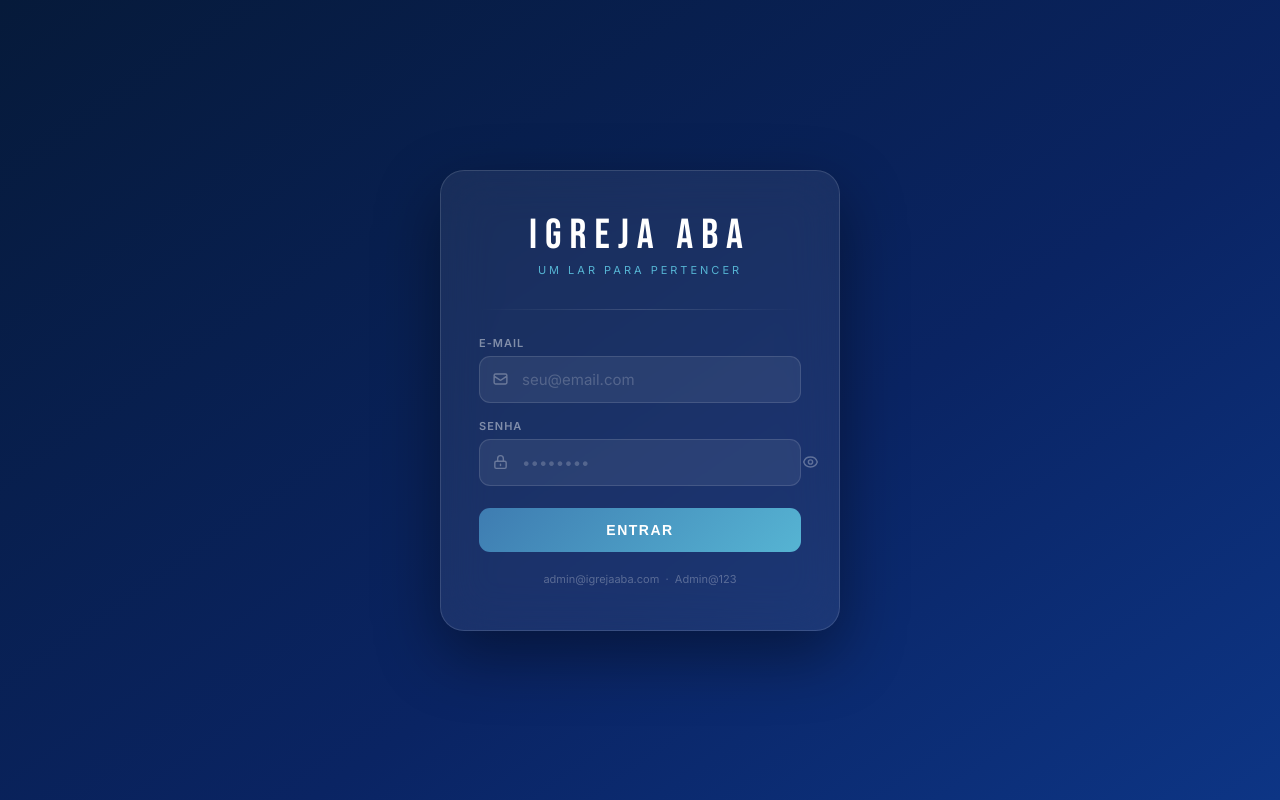
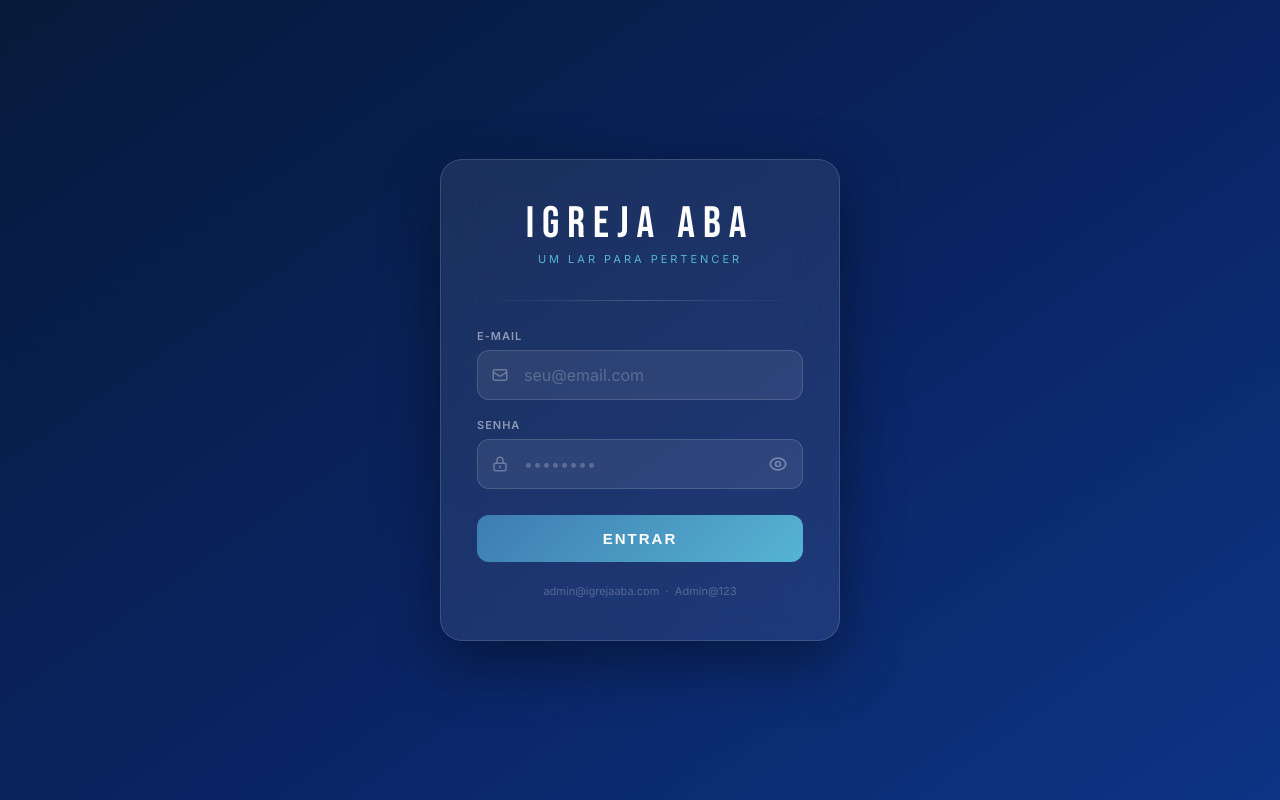
Before and after one commit to Savedrr/igreja-aba-v3, a Flask app: page / in a window 1280 px wide. Run offline with Flask 3, Linux system fonts and the light colour scheme; some libraries are stand-ins or nearby versions.

Commit message:
Corrige PostgreSQL

```diff
--- a/app.py
+++ b/app.py
@@ -69,14 +69,20 @@ class _PGConnWrapper:
     def __init__(self, conn):
         self._conn = conn
     def execute(self, sql, params=None):
+        # Converte ? para %s (PostgreSQL não aceita ?)
+        pg_sql = sql.replace("?", "%s")
         cur = self._conn.cursor()
         if params:
-            cur.execute(sql, params)
+            cur.execute(pg_sql, params)
         else:
-            cur.execute(sql)
-        # Se foi INSERT, tenta pegar lastrowid
-        wrapper = type('_R', (), {'lastrowid': None, 'fetchone': cur.fetchone, 'fetchall': cur.fetchall})()
-        if sql.strip().upper().startswith('INSERT'):
+            cur.execute(pg_sql)
+        # Se foi INSERT, tenta pegar lastrowid via lastval()
+        wrapper = type('_R', (), {
+            'lastrowid': None,
+            'fetchone': cur.fetchone,
+            'fetchall': cur.fetchall
+        })()
+        if pg_sql.strip().upper().startswith('INSERT'):
             try:
                 cur2 = self._conn.cursor()
                 cur2.execute("SELECT lastval()")
--- a/templates/index.html
+++ b/templates/index.html
@@ -2,104 +2,343 @@
 <html lang="pt-BR">
 <head>
 <meta charset="UTF-8">
-<meta name="viewport" content="width=device-width,initial-scale=1.0,maximum-scale=1.0">
+<meta name="viewport" content="width=device-width,initial-scale=1.0,maximum-scale=1.0,user-scalable=no">
 <title>Igreja ABA</title>
 <link rel="icon" type="image/x-icon" href="/static/favicon.ico">
 <link rel="manifest" href="/static/manifest.json">
 <meta name="theme-color" content="#0A2463">
+<meta name="apple-mobile-web-app-capable" content="yes">
+<meta name="apple-mobile-web-app-status-bar-style" content="black-translucent">
+<meta name="apple-mobile-web-app-title" content="Igreja ABA">
 <link rel="preconnect" href="https://fonts.googleapis.com">
 <link href="https://fonts.googleapis.com/css2?family=Bebas+Neue&family=Inter:wght@400;500;600;700&display=swap" rel="stylesheet">
 <style>
-*{margin:0;padding:0;box-sizing:border-box;}
-body{min-height:100vh;background:linear-gradient(145deg,#061A3A,#0A2463 60%,#0d3585);
-  display:flex;align-items:center;justify-content:center;font-family:'Inter',sans-serif;}
-.card{background:rgba(255,255,255,.07);backdrop-filter:blur(24px);-webkit-backdrop-filter:blur(24px);
-  border:1px solid rgba(255,255,255,.13);border-radius:24px;padding:44px 38px;
-  width:400px;max-width:92vw;box-shadow:0 24px 64px rgba(0,0,0,.4);}
-.title{font-family:'Bebas Neue',sans-serif;font-size:42px;letter-spacing:8px;color:#fff;
-  text-align:center;line-height:1;margin-bottom:6px;}
-.sub{font-size:11px;letter-spacing:3px;text-transform:uppercase;color:#56B4D3;
-  text-align:center;margin-bottom:32px;}
-.div{height:1px;background:linear-gradient(90deg,transparent,rgba(255,255,255,.15),transparent);margin-bottom:26px;}
-.fg{margin-bottom:16px;}
-.fg label{display:block;font-size:11px;font-weight:600;text-transform:uppercase;
-  letter-spacing:1px;color:rgba(255,255,255,.45);margin-bottom:6px;}
-.iw{position:relative;}
-.iw svg{position:absolute;left:13px;top:50%;transform:translateY(-50%);
-  width:17px;height:17px;color:rgba(255,255,255,.3);pointer-events:none;}
-input.fi{width:100%;background:rgba(255,255,255,.07);border:1.5px solid rgba(255,255,255,.12);
-  border-radius:11px;padding:13px 13px 13px 42px;color:#fff;font-size:15px;
-  font-family:'Inter',sans-serif;outline:none;transition:all .2s;}
-input.fi::placeholder{color:rgba(255,255,255,.2);}
-input.fi:focus{border-color:#56B4D3;background:rgba(86,180,211,.09);box-shadow:0 0 0 3px rgba(86,180,211,.15);}
-.pw-wrap{position:relative;}
-.pw-wrap input{padding-right:44px;}
-.pw-eye{position:absolute;right:12px;top:50%;transform:translateY(-50%);
-  background:none;border:none;cursor:pointer;color:rgba(255,255,255,.35);padding:0;}
-.pw-eye svg{width:17px;height:17px;}
-.btn{width:100%;padding:14px;background:linear-gradient(135deg,#3E7CB1,#56B4D3);
-  border:none;border-radius:11px;color:#fff;font-size:14px;font-weight:700;
-  letter-spacing:1.5px;text-transform:uppercase;cursor:pointer;margin-top:6px;transition:all .3s;}
-.btn:hover{transform:translateY(-2px);box-shadow:0 10px 28px rgba(86,180,211,.3);}
-.btn:disabled{opacity:.7;pointer-events:none;}
-.err{background:rgba(220,53,69,.15);border:1px solid rgba(220,53,69,.3);color:#ff8888;
-  padding:10px 14px;border-radius:9px;font-size:13px;margin-top:12px;display:none;}
-.foot{text-align:center;margin-top:20px;font-size:11px;color:rgba(255,255,255,.28);}
-.sp{width:15px;height:15px;border:2px solid rgba(255,255,255,.3);border-top-color:#fff;
-  border-radius:50%;display:inline-block;animation:spin .7s linear infinite;vertical-align:middle;margin-right:6px;}
-@keyframes spin{to{transform:rotate(360deg)}}
+  *, *::before, *::after { margin:0; padding:0; box-sizing:border-box; }
+
+  body {
+    min-height: 100vh;
+    min-height: 100dvh;
+    background: linear-gradient(145deg, #061A3A 0%, #0A2463 55%, #0d3585 100%);
+    display: flex;
+    align-items: center;
+    justify-content: center;
+    font-family: 'Inter', sans-serif;
+    padding: 20px;
+  }
+
+  .card {
+    background: rgba(255,255,255,.08);
+    backdrop-filter: blur(20px);
+    -webkit-backdrop-filter: blur(20px);
+    border: 1px solid rgba(255,255,255,.14);
+    border-radius: 22px;
+    padding: 42px 36px;
+    width: 100%;
+    max-width: 400px;
+    box-shadow: 0 20px 60px rgba(0,0,0,.4);
+  }
+
+  .title {
+    font-family: 'Bebas Neue', sans-serif;
+    font-size: 44px;
+    letter-spacing: 8px;
+    color: #fff;
+    text-align: center;
+    line-height: 1;
+    margin-bottom: 6px;
+  }
+
+  .sub {
+    font-size: 11px;
+    letter-spacing: 3px;
+    text-transform: uppercase;
+    color: #56B4D3;
+    text-align: center;
+    margin-bottom: 34px;
+  }
+
+  .divider {
+    height: 1px;
+    background: linear-gradient(90deg, transparent, rgba(255,255,255,.18), transparent);
+    margin-bottom: 28px;
+  }
+
+  .field { margin-bottom: 18px; }
+
+  .field label {
+    display: block;
+    font-size: 11px;
+    font-weight: 600;
+    text-transform: uppercase;
+    letter-spacing: 1px;
+    color: rgba(255,255,255,.5);
+    margin-bottom: 7px;
+  }
+
+  .input-wrap { position: relative; }
+
+  .input-icon {
+    position: absolute;
+    left: 14px;
+    top: 50%;
+    transform: translateY(-50%);
+    width: 18px;
+    height: 18px;
+    color: rgba(255,255,255,.3);
+    pointer-events: none;
+    display: flex;
+    align-items: center;
+    justify-content: center;
+  }
+
+  .input-icon svg { width: 18px; height: 18px; }
+
+  input {
+    width: 100%;
+    background: rgba(255,255,255,.08);
+    border: 1.5px solid rgba(255,255,255,.14);
+    border-radius: 12px;
+    padding: 14px 14px 14px 46px;
+    color: #fff;
+    font-size: 16px;
+    font-family: 'Inter', sans-serif;
+    outline: none;
+    transition: border-color .2s, background .2s, box-shadow .2s;
+    -webkit-appearance: none;
+    appearance: none;
+  }
+
+  input::placeholder { color: rgba(255,255,255,.22); }
+  input:focus {
+    border-color: #56B4D3;
+    background: rgba(86,180,211,.1);
+    box-shadow: 0 0 0 3px rgba(86,180,211,.18);
+  }
+
+  /* Campo senha: espaço para o ícone do olho */
+  #senhaWrap input { padding-right: 50px; }
+
+  /* Botão olho — TOTALMENTE clicável */
+  .eye-btn {
+    position: absolute;
+    right: 0;
+    top: 0;
+    bottom: 0;
+    width: 50px;
+    display: flex;
+    align-items: center;
+    justify-content: center;
+    background: none;
+    border: none;
+    cursor: pointer;
+    color: rgba(255,255,255,.35);
+    transition: color .2s;
+    /* Garante que seja clicável no mobile */
+    -webkit-tap-highlight-color: transparent;
+    touch-action: manipulation;
+    z-index: 2;
+  }
+
+  .eye-btn:hover { color: rgba(255,255,255,.7); }
+  .eye-btn:active { color: #56B4D3; }
+  .eye-btn svg { width: 20px; height: 20px; pointer-events: none; }
+
+  .btn-login {
+    width: 100%;
+    padding: 15px;
+    background: linear-gradient(135deg, #3E7CB1, #56B4D3);
+    border: none;
+    border-radius: 12px;
+    color: #fff;
+    font-size: 15px;
+    font-weight: 700;
+    letter-spacing: 2px;
+    text-transform: uppercase;
+    cursor: pointer;
+    margin-top: 8px;
+    transition: transform .2s, box-shadow .2s;
+    -webkit-tap-highlight-color: transparent;
+    touch-action: manipulation;
+  }
+
+  .btn-login:hover {
+    transform: translateY(-2px);
+    box-shadow: 0 10px 28px rgba(86,180,211,.35);
+  }
+
+  .btn-login:active { transform: translateY(0); }
+  .btn-login:disabled { opacity: .65; cursor: not-allowed; transform: none; }
+
+  .err-box {
+    background: rgba(220,53,69,.18);
+    border: 1px solid rgba(220,53,69,.35);
+    color: #ff9090;
+    padding: 11px 14px;
+    border-radius: 10px;
+    font-size: 13px;
+    line-height: 1.4;
+    margin-top: 14px;
+    display: none;
+  }
+
+  .footer-hint {
+    text-align: center;
+    margin-top: 22px;
+    font-size: 11px;
+    color: rgba(255,255,255,.25);
+  }
+
+  .spinner {
+    width: 16px; height: 16px;
+    border: 2px solid rgba(255,255,255,.3);
+    border-top-color: #fff;
+    border-radius: 50%;
+    display: inline-block;
+    animation: spin .7s linear infinite;
+    vertical-align: middle;
+    margin-right: 7px;
+  }
+  @keyframes spin { to { transform: rotate(360deg); } }
 </style>
 </head>
 <body>
+
 <div class="card">
   <div class="title">IGREJA ABA</div>
   <div class="sub">Um Lar Para Pertencer</div>
-  <div class="div"></div>
-  <div class="fg">
-    <label>E-mail</label>
-    <div class="iw">
-      <svg fill="none" viewBox="0 0 24 24" stroke="currentColor"><path stroke-linecap="round" stroke-linejoin="round" stroke-width="2" d="M3 8l7.89 5.26a2 2 0 002.22 0L21 8M5 19h14a2 2 0 002-2V7a2 2 0 00-2-2H5a2 2 0 00-2 2v10a2 2 0 002 2z"/></svg>
-      <input type="email" class="fi" id="email" placeholder="seu@email.com" autocomplete="email">
+  <div class="divider"></div>
+
+  <!-- E-mail -->
+  <div class="field">
+    <label for="email">E-mail</label>
+    <div class="input-wrap">
+      <span class="input-icon">
+        <svg fill="none" viewBox="0 0 24 24" stroke="currentColor" stroke-width="2">
+          <path stroke-linecap="round" stroke-linejoin="round" d="M3 8l7.89 5.26a2 2 0 002.22 0L21 8M5 19h14a2 2 0 002-2V7a2 2 0 00-2-2H5a2 2 0 00-2 2v10a2 2 0 002 2z"/>
+        </svg>
+      </span>
+      <input type="email" id="email" name="email"
+             placeholder="seu@email.com"
+             autocomplete="email"
+             autocapitalize="none"
+             inputmode="email">
     </div>
   </div>
-  <div class="fg">
-    <label>Senha</label>
-    <div class="iw pw-wrap">
-      <svg fill="none" viewBox="0 0 24 24" stroke="currentColor"><path stroke-linecap="round" stroke-linejoin="round" stroke-width="2" d="M12 15v2m-6 4h12a2 2 0 002-2v-6a2 2 0 00-2-2H6a2 2 0 00-2 2v6a2 2 0 002 2zm10-10V7a4 4 0 00-8 0v4h8z"/></svg>
-      <input type="password" class="fi" id="senha" placeholder="••••••••" autocomplete="current-password">
-      <button class="pw-eye" onclick="togglePw()" type="button">
-        <svg id="eyeIcon" fill="none" viewBox="0 0 24 24" stroke="currentColor"><path stroke-linecap="round" stroke-linejoin="round" stroke-width="2" d="M15 12a3 3 0 11-6 0 3 3 0 016 0z"/><path stroke-linecap="round" stroke-linejoin="round" stroke-width="2" d="M2.458 12C3.732 7.943 7.523 5 12 5c4.478 0 8.268 2.943 9.542 7-1.274 4.057-5.064 7-9.542 7-4.477 0-8.268-2.943-9.542-7z"/></svg>
+
+  <!-- Senha -->
+  <div class="field">
+    <label for="senha">Senha</label>
+    <div class="input-wrap" id="senhaWrap">
+      <span class="input-icon">
+        <svg fill="none" viewBox="0 0 24 24" stroke="currentColor" stroke-width="2">
+          <path stroke-linecap="round" stroke-linejoin="round" d="M12 15v2m-6 4h12a2 2 0 002-2v-6a2 2 0 00-2-2H6a2 2 0 00-2 2v6a2 2 0 002 2zm10-10V7a4 4 0 00-8 0v4h8z"/>
+        </svg>
+      </span>
+      <input type="password" id="senha" name="senha"
+             placeholder="••••••••"
+             autocomplete="current-password">
+      <!-- Botão olho: mostra/oculta senha -->
+      <button type="button" class="eye-btn" id="eyeBtn"
+              aria-label="Mostrar ou ocultar senha"
+              onclick="toggleSenha()">
+        <!-- Ícone olho aberto (padrão) -->
+        <svg id="eyeOpen" viewBox="0 0 24 24" fill="none" stroke="currentColor" stroke-width="2">
+          <path stroke-linecap="round" stroke-linejoin="round" d="M15 12a3 3 0 11-6 0 3 3 0 016 0z"/>
+          <path stroke-linecap="round" stroke-linejoin="round" d="M2.458 12C3.732 7.943 7.523 5 12 5c4.478 0 8.268 2.943 9.542 7-1.274 4.057-5.064 7-9.542 7-4.477 0-8.268-2.943-9.542-7z"/>
+        </svg>
+        <!-- Ícone olho fechado (quando visível) -->
+        <svg id="eyeClosed" viewBox="0 0 24 24" fill="none" stroke="currentColor" stroke-width="2" style="display:none">
+          <path stroke-linecap="round" stroke-linejoin="round" d="M13.875 18.825A10.05 10.05 0 0112 19c-4.478 0-8.268-2.943-9.543-7a9.97 9.97 0 011.563-3.029m5.858.908a3 3 0 114.243 4.243M9.878 9.878l4.242 4.242M9.88 9.88l-3.29-3.29m7.532 7.532l3.29 3.29M3 3l3.59 3.59m0 0A9.953 9.953 0 0112 5c4.478 0 8.268 2.943 9.543 7a10.025 10.025 0 01-4.132 5.411m0 0L21 21"/>
+        </svg>
       </button>
     </div>
   </div>
-  <button class="btn" id="btnLogin">Entrar</button>
-  <div class="err" id="errMsg"></div>
-  <p class="foot">admin@igrejaaba.com &nbsp;·&nbsp; Admin@123</p>
+
+  <button type="button" class="btn-login" id="btnLogin">
+    Entrar
+  </button>
+
+  <div class="err-box" id="errBox"></div>
+
+  <p class="footer-hint">admin@igrejaaba.com &nbsp;·&nbsp; Admin@123</p>
 </div>
+
 <script>
-if('serviceWorker' in navigator){
-  navigator.serviceWorker.register('/static/sw.js').catch(()=>{});
-}
-function togglePw(){
-  const i=document.getElementById("senha");
-  i.type=i.type==="password"?"text":"password";
-}
-document.getElementById("senha").addEventListener("keydown",e=>{if(e.key==="Enter")login();});
-document.getElementById("btnLogin").addEventListener("click",login);
-async function login(){
-  const btn=document.getElementById("btnLogin"),err=document.getElementById("errMsg");
-  const email=document.getElementById("email").value.trim();
-  const senha=document.getElementById("senha").value;
-  if(!email||!senha){show("Preencha e-mail e senha.");return;}
-  btn.innerHTML='<span class="sp"></span>Entrando...';btn.disabled=true;err.style.display="none";
-  try{
-    const r=await fetch("/api/login",{method:"POST",headers:{"Content-Type":"application/json"},body:JSON.stringify({email,senha})});
-    const d=await r.json();
-    if(r.ok&&d.ok){btn.innerHTML="✓ "+d.nome;setTimeout(()=>location.href="/app",600);}
-    else{show(d.erro||"Erro ao entrar.");btn.innerHTML="Entrar";btn.disabled=false;}
-  }catch{show("Erro de conexão.");btn.innerHTML="Entrar";btn.disabled=false;}
-}
-function show(m){const e=document.getElementById("errMsg");e.textContent=m;e.style.display="block";}
+  // Registra Service Worker para PWA
+  if ('serviceWorker' in navigator) {
+    navigator.serviceWorker.register('/static/sw.js').catch(() => {});
+  }
+
+  // Mostra/oculta senha
+  function toggleSenha() {
+    var input = document.getElementById('senha');
+    var open  = document.getElementById('eyeOpen');
+    var closed = document.getElementById('eyeClosed');
+    if (input.type === 'password') {
+      input.type = 'text';
+      open.style.display  = 'none';
+      closed.style.display = '';
+    } else {
+      input.type = 'password';
+      open.style.display  = '';
+      closed.style.display = 'none';
+    }
+    input.focus();
+  }
+
+  // Enter no campo senha faz login
+  document.getElementById('senha').addEventListener('keydown', function(e) {
+    if (e.key === 'Enter') fazerLogin();
+  });
+  document.getElementById('email').addEventListener('keydown', function(e) {
+    if (e.key === 'Enter') document.getElementById('senha').focus();
+  });
+  document.getElementById('btnLogin').addEventListener('click', fazerLogin);
+
+  async function fazerLogin() {
+    var btn   = document.getElementById('btnLogin');
+    var err   = document.getElementById('errBox');
+    var email = document.getElementById('email').value.trim();
+    var senha = document.getElementById('senha').value;
+
+    err.style.display = 'none';
+
+    if (!email || !senha) {
+      mostrarErro('Preencha e-mail e senha.');
+      return;
+    }
+
+    btn.innerHTML = '<span class="spinner"></span> Entrando...';
+    btn.disabled  = true;
+
+    try {
+      var r = await fetch('/api/login', {
+        method: 'POST',
+        headers: { 'Content-Type': 'application/json' },
+        body: JSON.stringify({ email: email, senha: senha })
+      });
+      var d = await r.json();
+
+      if (r.ok && d.ok) {
+        btn.innerHTML = '✓ Bem-vindo(a), ' + d.nome + '!';
+        setTimeout(function() { window.location.href = '/app'; }, 500);
+      } else {
+        mostrarErro(d.erro || 'E-mail ou senha incorretos.');
+        btn.innerHTML = 'Entrar';
+        btn.disabled  = false;
+      }
+    } catch (e) {
+      mostrarErro('Erro de conexão com o servidor.');
+      btn.innerHTML = 'Entrar';
+      btn.disabled  = false;
+    }
+  }
+
+  function mostrarErro(msg) {
+    var err = document.getElementById('errBox');
+    err.textContent   = msg;
+    err.style.display = 'block';
+  }
 </script>
 </body>
 </html>
```
